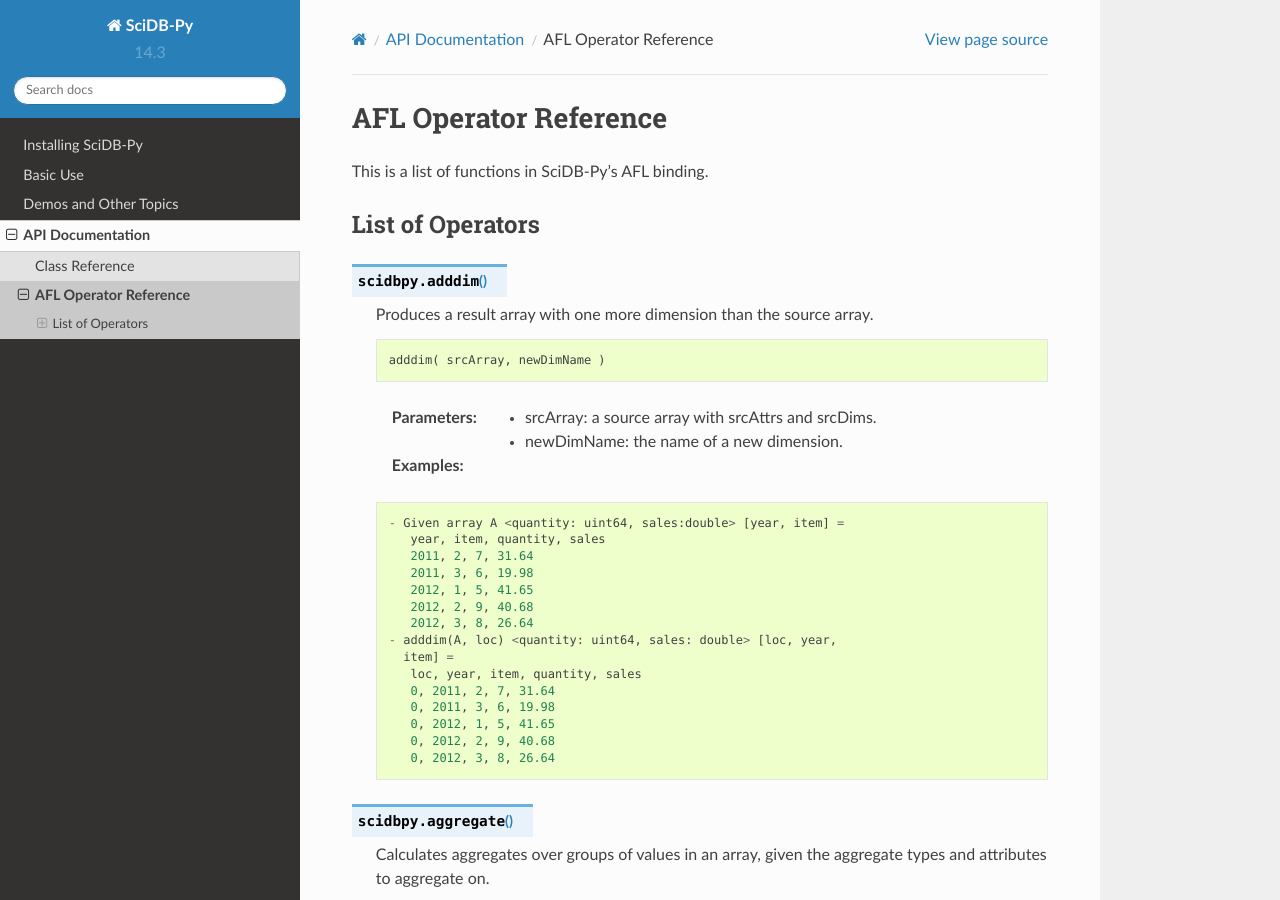
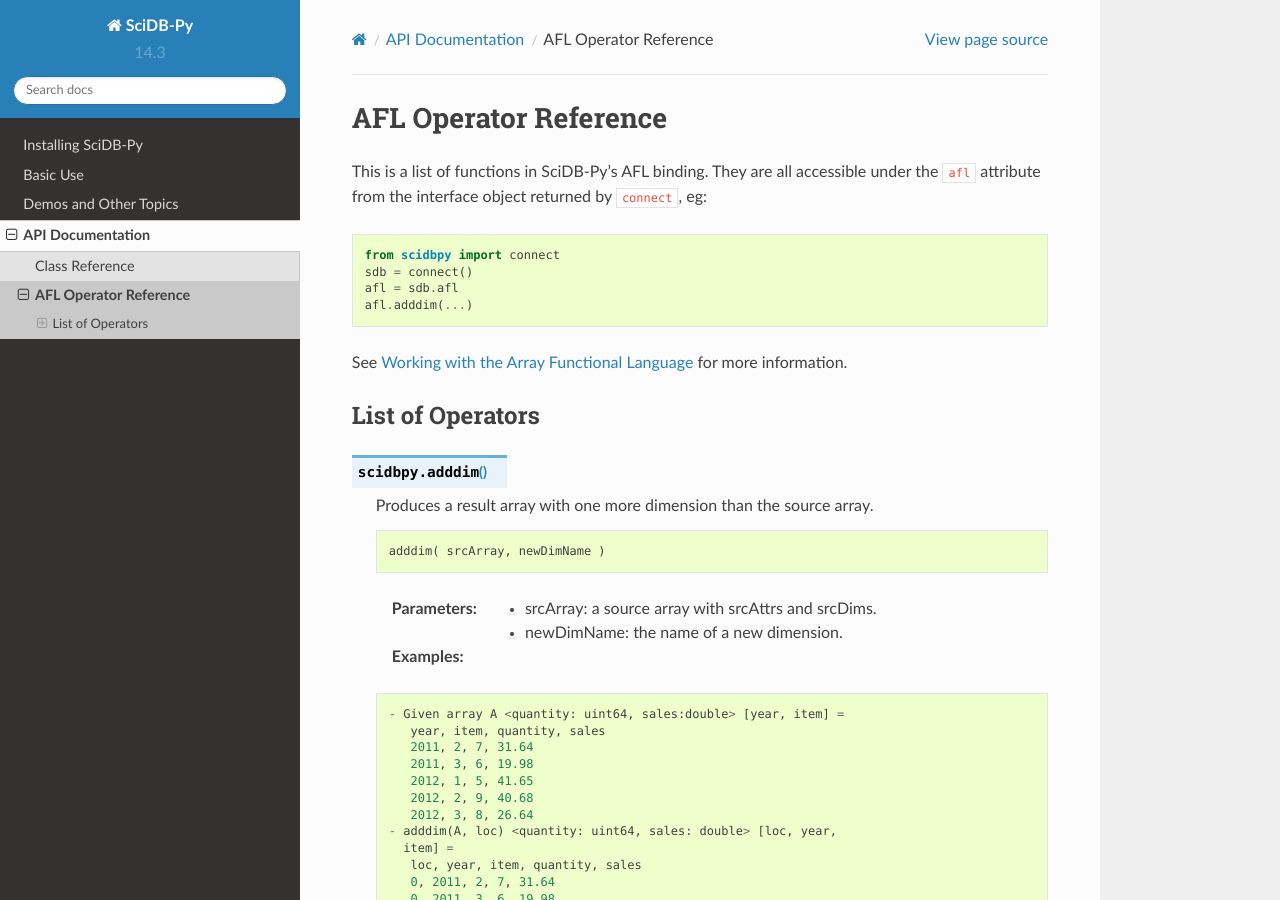
Before and after one commit to rvernica/SciDB-Py, a Sphinx documentation site: the page built from doc/afl.rst, in a window 1280 px wide and 900 px high. Built offline with Sphinx 7.4.7 and the Read the Docs theme 2.0.0, drawn with Linux system fonts in a browser that asks for light colours; formulas are drawn with MathJax 3.

Commit message:
Wording tweaks

```diff
--- a/doc/afl.rst
+++ b/doc/afl.rst
@@ -5,7 +5,15 @@
 AFL Operator Reference
 ======================
 
-This is a list of functions in SciDB-Py's AFL binding.
+This is a list of functions in SciDB-Py's AFL binding. They are all
+accessible under the ``afl`` attribute from the interface object returned by ``connect``, eg::
+
+    from scidbpy import connect
+    sdb = connect()
+    afl = sdb.afl
+    afl.adddim(...)
+
+See :ref:`using_afl` for more information.
 
 List of Operators
 ^^^^^^^^^^^^^^^^^
--- a/doc/query.rst
+++ b/doc/query.rst
@@ -113,6 +113,8 @@
     <10x10 sparse matrix of type '<type 'numpy.float64'>'
             with 28 stored elements in Compressed Sparse Row format>
 
+.. _using_afl:
+
 Working with the Array Functional Language
 ------------------------------------------
 
```
